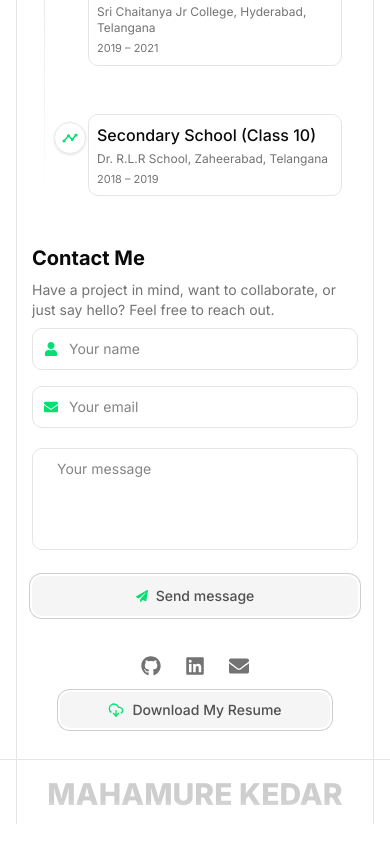
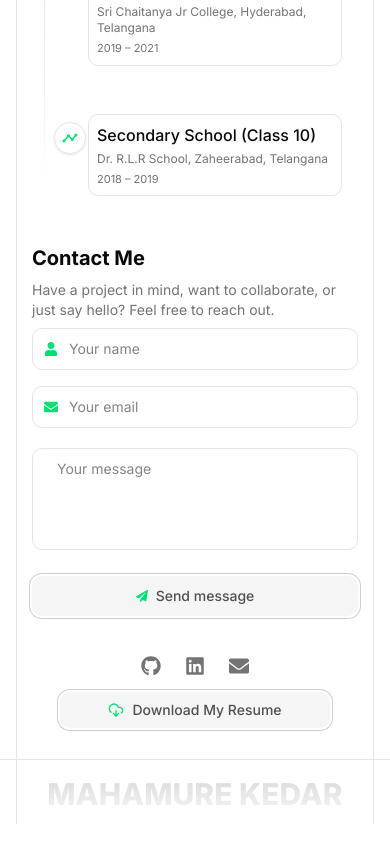
Before and after one commit to kedarrm/My_Portfolio, a Next.js app: page / in a window 390 px wide. Shown: the part 3008-3852 px from the top of the page. Built offline with nearby package versions, Linux system fonts and the light colour scheme.

Commit message:
minor style fixes

```diff
--- a/components/intersection.jsx
+++ b/components/intersection.jsx
@@ -44,7 +44,7 @@ export default function FrameBox({ children }) {
         animate={{ opacity: 1 }}
         exit={{ opacity: 0 }}
         tranisition={{ duration: 1.3 }}
-        className="text-foreground/20 bg-clip-text text-3xl sm:text-7xl text-center font-extrabold mask-b-from-10 p-4"
+        className="text-foreground/20 bg-clip-text text-3xl sm:text-7xl text-center font-extrabold mask-b-from-0 sm:mask-b-from-10 p-4"
       >
         MAHAMURE KEDAR
       </motion.p>
--- a/components/sections/Contact.jsx
+++ b/components/sections/Contact.jsx
@@ -105,6 +105,7 @@ export default function ContactSection() {
           <FaPaperPlane className="text-xs text-green-400" />
           Send message
         </motion.button>
+        {/* <p>call me +91 7989019728</p> */}
       </motion.form>
 
 
```
